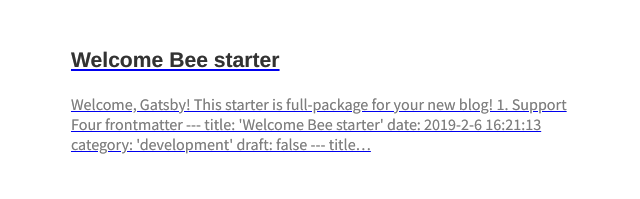
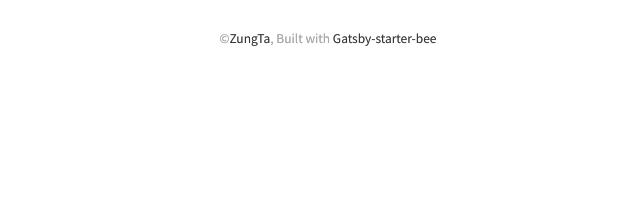
Before and after one commit to ZungTa/ZungTa.github.io, a Gatsby site: page / in a window 1280 px wide. Shown: the part 1145-1344 px from the top of the page, without its empty margins (312-952 px from the left). After the commit the page ends 1226 px from the top, so only its background shows below. Built offline with nearby package versions, Linux system fonts and the light colour scheme; Gatsby itself is replaced by a stand-in of ours; some packages are replaced by stand-ins of ours; what typography-theme-github would draw is missing.

Commit message:
disable unused post

```diff
--- a/content/blog/category1/test1.md
+++ b/content/blog/category1/test1.md
@@ -2,7 +2,7 @@
 title: 'Category Test1'
 date: 2020-07-02 16:21:13
 category: 'category1'
-draft: false
+draft: true
 ---
 
 Test1
--- a/content/blog/category1/test2.md
+++ b/content/blog/category1/test2.md
@@ -3,7 +3,7 @@
 date: 2021-09-07 15:09:47
 category: category1
 thumbnail: { thumbnailSrc }
-draft: false
+draft: true
 ---
 
 Test22222
--- a/content/blog/development/hello.md
+++ b/content/blog/development/hello.md
@@ -2,7 +2,7 @@
 title: 'Welcome Bee starter'
 date: 2020-07-04 12:21:13
 category: 'development'
-draft: false
+draft: true
 ---
 
 ![](./images/hello.png)
--- a/content/blog/development/quick_start.md
+++ b/content/blog/development/quick_start.md
@@ -2,7 +2,7 @@
 title: 'Quick Start'
 date: 2020-07-05 17:21:13
 category: 'development'
-draft: false
+draft: true
 ---
 
 # Getting Started 😎
```
